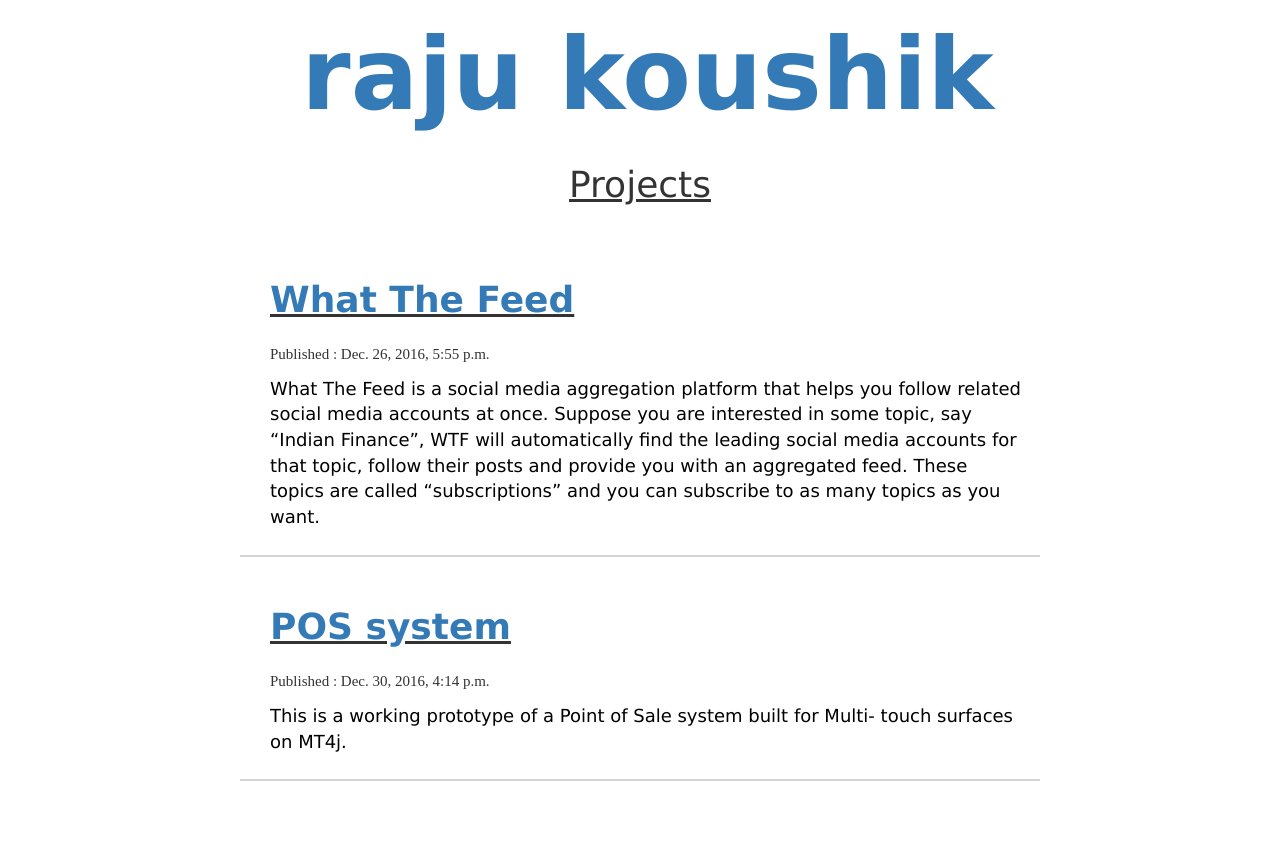
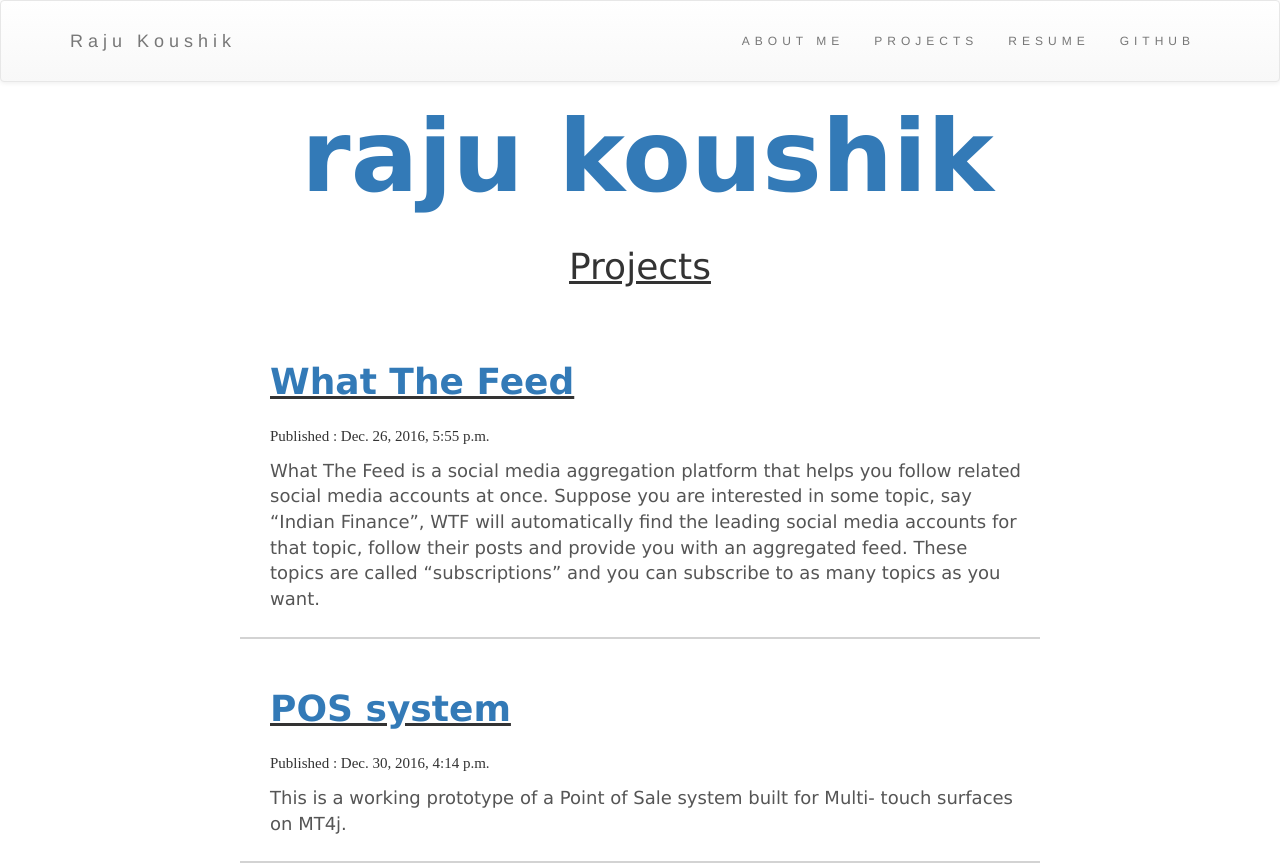
Before and after one commit to RajuKoushik/infiblog, a Django app: page /projects/ in a window 1280 px wide. Before the commit the page ends 781 px from the top, so only its background shows below. Run offline with Django 3.2, Linux system fonts and the light colour scheme; data comes from the database, SQL or seed files in the repository; both versions use the stored data as it was after the commit; some libraries are stand-ins or nearby versions.

Commit message:
UI Changes updated

```diff
--- a/blog/templates/blog/home.html
+++ b/blog/templates/blog/home.html
@@ -92,9 +92,9 @@
 
   .testfont {
     font-family: Verdana, Geneva, sans-serif;}
-}
 
-}
+
+
 
     .test{
         height:100%;
--- a/blog/templates/blog/project_list.html
+++ b/blog/templates/blog/project_list.html
@@ -1,5 +1,13 @@
 {% load staticfiles %}
 <html>
+
+
+<meta charset="utf-8">
+  <meta name="viewport" content="width=device-width, initial-scale=1">
+  <link rel="stylesheet" href="https://maxcdn.bootstrapcdn.com/bootstrap/3.3.7/css/bootstrap.min.css">
+  <link href="https://fonts.googleapis.com/css?family=Montserrat" rel="stylesheet">
+  <script src="https://ajax.googleapis.com/ajax/libs/jquery/3.1.1/jquery.min.js"></script>
+  <script src="https://maxcdn.bootstrapcdn.com/bootstrap/3.3.7/js/bootstrap.min.js"></script>
     <head>
          <style>
             #header {
@@ -27,6 +35,16 @@
 
 
             }
+
+            #border
+            {
+
+                border-bottom: 2px solid lightgrey;
+
+                    padding: 15px;
+
+
+            }
             #name
             {
                 font-family: Andalus;
@@ -34,6 +52,9 @@
                 color: white;
 
             }
+            .testfont {
+    font-family: Verdana, Geneva, sans-serif;}
+
             #date{
 
                 font-size: 15px;
@@ -41,7 +62,7 @@
                 font-family: David;
             }
             #text{
-                color: black;
+                color: #555555;
                 font-family: 'Ubuntu', 'Lucida Grande', 'Lucida Sans Unicode', 'Geneva', 'Verdana', sans-serif;
                 font-size: 18px;
 
@@ -59,7 +80,43 @@
 
 
             }
+
+             .navbar {
+      padding-top: 15px;
+      padding-bottom: 15px;
+      border: 0;
+
+      border-radius: 0;
+      margin-bottom: 0;
+      font-size: 12px;
+      letter-spacing: 5px;
+  }
+  .navbar-nav  li a:hover {
+      color: #1abc9c !important;
+  }
         </style>
+
+
+        <nav class="navbar navbar-default">
+  <div class="container">
+    <div class="navbar-header">
+      <button type="button" class="navbar-toggle" data-toggle="collapse" data-target="#myNavbar">
+        <span class="icon-bar"></span>
+        <span class="icon-bar"></span>
+        <span class="icon-bar"></span>
+      </button>
+      <a class="navbar-brand" href="/">Raju Koushik</a>
+    </div>
+    <div class="collapse navbar-collapse" id="myNavbar">
+      <ul class="nav navbar-nav navbar-right">
+        <li><a href="/#about">ABOUT ME</a></li>
+        <li><a href="/projects/">PROJECTS</a></li>
+        <li><a href="http://docdro.id/eXG8n3q">RESUME</a></li>
+          <li><a href="https://github.com/RajuKoushik">GITHUB</a></li>
+      </ul>
+    </div>
+  </div>
+</nav>
 
 
 
```
Also changed, not shown: db.sqlite3.
